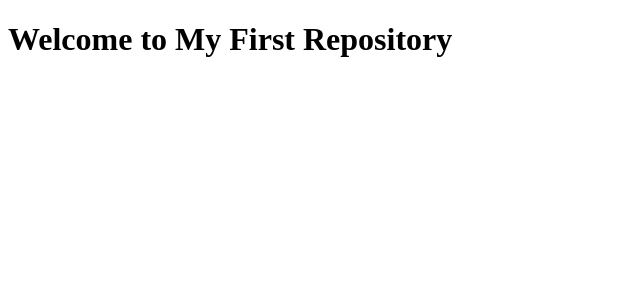
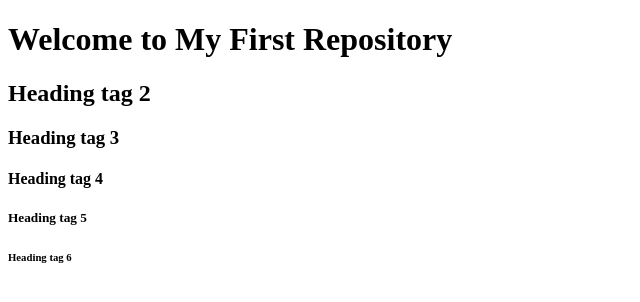
Before and after one commit to classykss/My_First_Repository, a plain HTML site: page index.html in a window 1280 px wide. Shown: the whole page, without its empty margins (0-640 px from the left). Drawn offline with Linux system fonts and the light colour scheme.

Commit message:
Add additional heading tags to index.html

```diff
--- a/index.html
+++ b/index.html
@@ -7,4 +7,9 @@
     <title>My First Repository</title>
 </head><body>
     <h1>Welcome to My First Repository</h1>
+    <h2>Heading tag 2</h2>
+    <h3>Heading tag 3</h3>
+    <h4>Heading tag 4</h4>
+    <h5>Heading tag 5</h5>
+    <h6>Heading tag 6</h6>
 </html>
```
